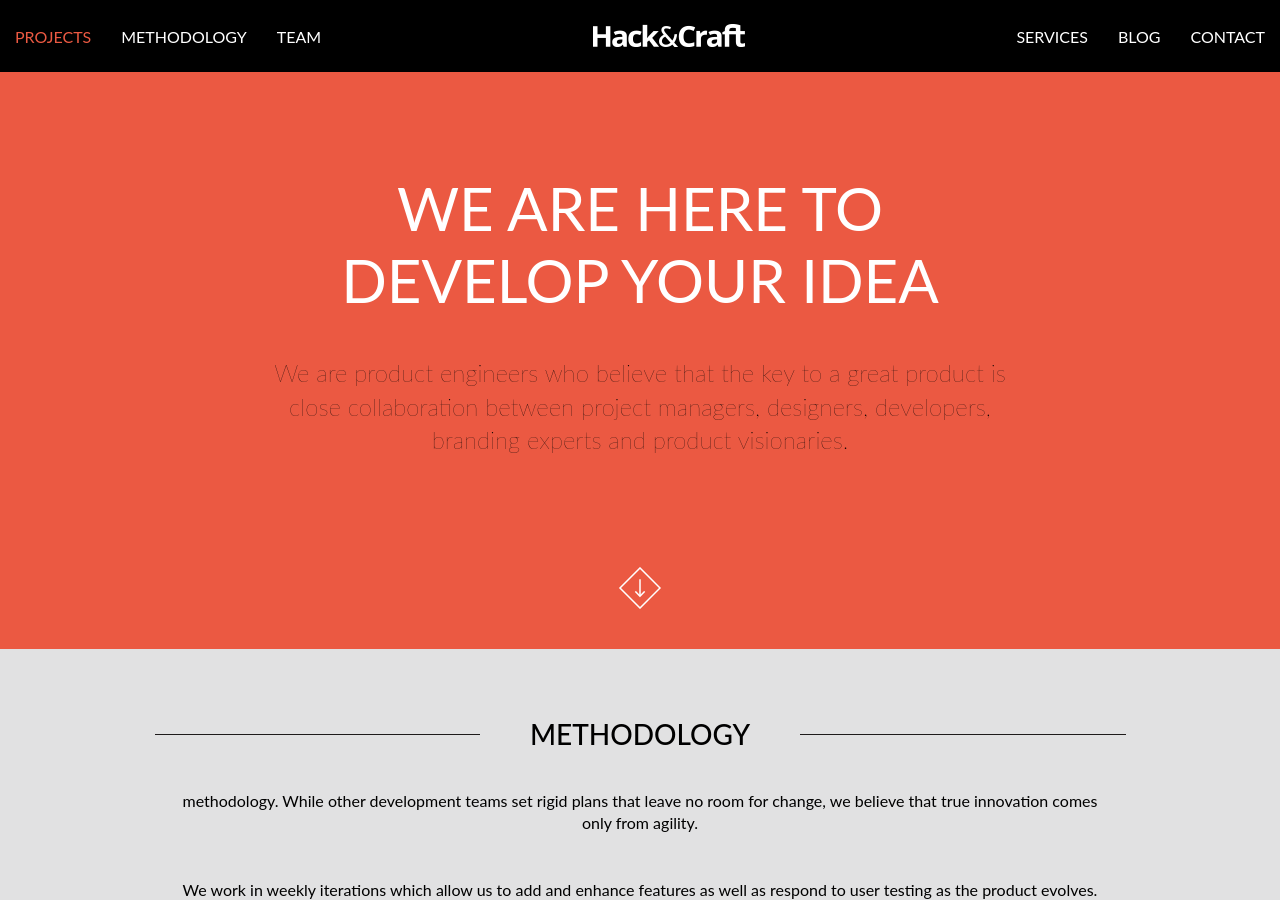
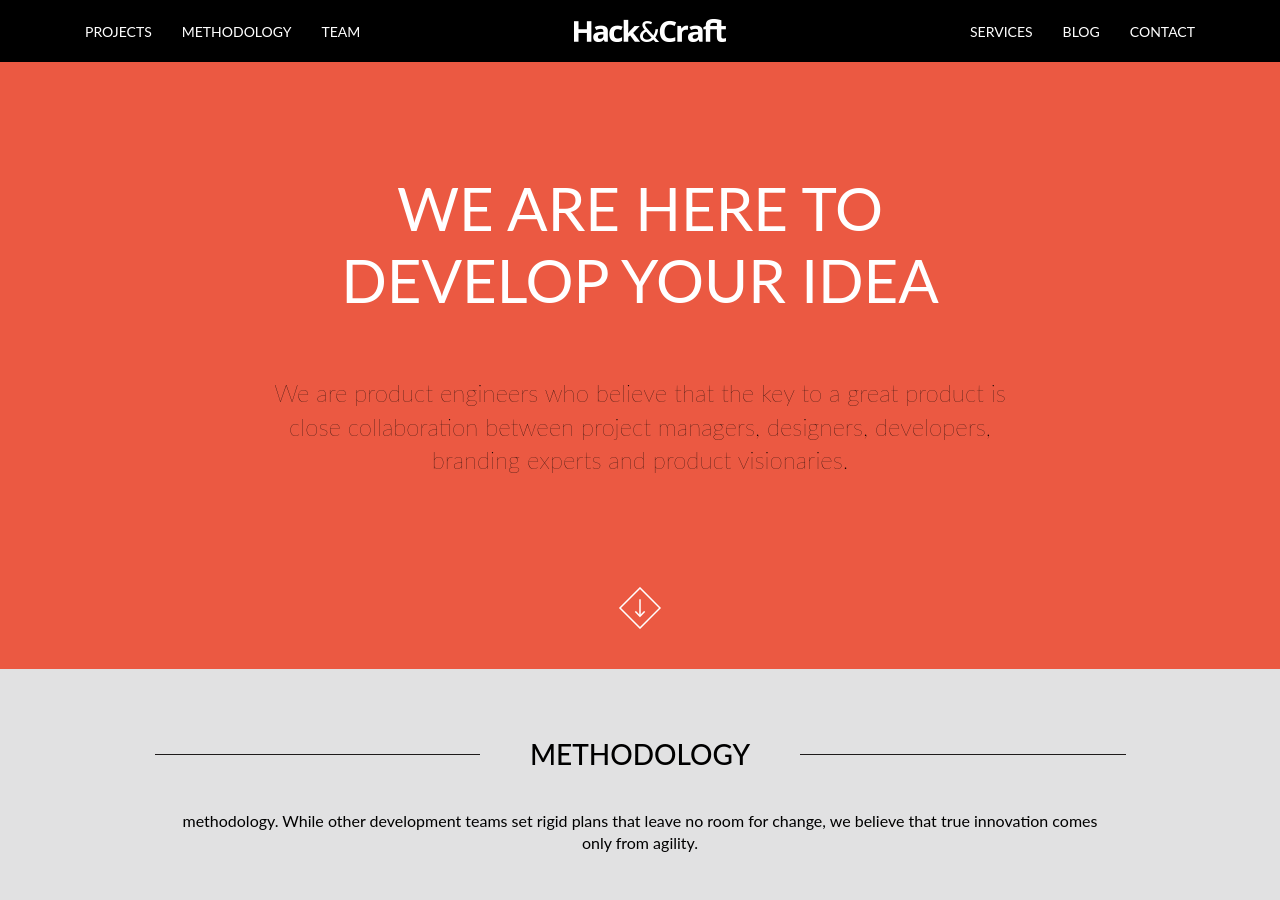
Before and after one commit to MartinPeschke/hncweb, a Jekyll site: the page built from index.html, in a window 1280 px wide and 900 px high. Built offline with Jekyll 4.4.1, drawn with Linux system fonts in a browser that asks for light colours; Markdown is read by kramdown in place of the engine named in the settings.

Commit message:
navbar, homepage

```diff
--- a/_layouts/default.html
+++ b/_layouts/default.html
@@ -12,6 +12,23 @@
     <![endif]-->
   </head>
   <body>
+    <nav class="navbar navbar-default navbar-fixed-top" role="navigation" data-spy="affix" data-offset-top="800">
+        <div class="container">
+            <ul class="nav navbar-nav pull-right">
+                <li><a href="#">Services</a></li>
+                <li><a href="#">Blog</a></li>
+                <li><a href="#">Contact</a></li>
+            </ul>
+            <ul class="nav navbar-nav pull-left">
+                <li><a href="projects.html">Projects</a></li>
+                <li><a href="#">Methodology</a></li>
+                <li><a href="#">Team</a></li>
+            </ul>
+            <div class="navbar-header">
+                <a class="navbar-brand" href="#">Hack and Craft</a>
+            </div>
+        </div>
+    </nav>
     {{ content }}
     <script src="//code.jquery.com/jquery.min.js"></script>
     <script src="{{ site.baseurl }}static/scripts/bootstrap.min.js"></script>
--- a/index.html
+++ b/index.html
@@ -3,27 +3,10 @@
 title: Hack and Craft
 ---
 
-    <nav class="navbar navbar-default navbar-fixed-top" role="navigation">
-        <ul class="nav navbar-nav pull-right">
-            <li><a href="#">Services</a></li>
-            <li><a href="#">Blog</a></li>
-            <li><a href="#">Contact</a></li>
-        </ul>
-        <ul class="nav navbar-nav pull-left">
-            <li><a href="projects.html">Projects</a></li>
-            <li><a href="#">Methodology</a></li>
-            <li><a href="#">Team</a></li>
-        </ul>
-        <div class="navbar-header">
-            <a class="navbar-brand" href="#">Hack and Craft</a>
-        </div>
-    </nav>
-
-
 <div class="container-narrow">
       <div class="l-outer__orange">
         <div class="l-main-head ">
-          <h2>WE ARE HERE TO </br>DEVELOP YOUR IDEA</h2>
+          <h1 class="page-header">WE ARE HERE TO </br>DEVELOP YOUR IDEA</h1>
           <p class="lead">We are product engineers who believe that the key to a great product is close collaboration between project managers, designers, developers, branding experts and product visionaries.</p>
           <a href="#" class="btn-ico__down">scroll down</a>
         </div>
--- a/static/bootstrap/navbar.less
+++ b/static/bootstrap/navbar.less
@@ -210,6 +210,7 @@
     padding-bottom: 10px;
     line-height: @line-height-computed;
     text-transform: uppercase;
+    font-size: @font-size-small;
   }
 
   @media (max-width: @screen-xs-max) {
--- a/static/bootstrap/type.less
+++ b/static/bootstrap/type.less
@@ -117,14 +117,15 @@
 h5, .h5 { font-size: @font-size-h5; }
 h6, .h6 { font-size: @font-size-h6; }
 
-
 // Page header
 // -------------------------
 
 .page-header {
-  padding-bottom: ((@line-height-computed / 2) - 1);
-  margin: (@line-height-computed * 2) 0 @line-height-computed;
-  border-bottom: 1px solid @page-header-border-color;
+  color: white;
+  font-weight: 400;
+  font-size: 60px;
+  line-height: 1.2;
+  margin-bottom: 60px;
 }
 
 
--- a/static/bootstrap/variables.less
+++ b/static/bootstrap/variables.less
@@ -253,7 +253,7 @@
 // -------------------------
 
 // Basics of a navbar
-@navbar-height:                    70px;
+@navbar-height:                    60px;
 @navbar-margin-bottom:             @line-height-computed;
 @navbar-border-radius:             @border-radius-base;
 @navbar-padding-horizontal:        floor(@grid-gutter-width / 2);
--- a/static/less/style.less
+++ b/static/less/style.less
@@ -83,14 +83,6 @@
   margin: 0 auto;
   max-width: 778px;
   position: relative;
-}
-
-.l-main-head h2 {
-  color: white;
-  font-weight: 400;
-  font-size: 60px;
-  line-height: 1.2;
-  margin-bottom: 40px;
 }
 
 .btn-ico__down {
```
